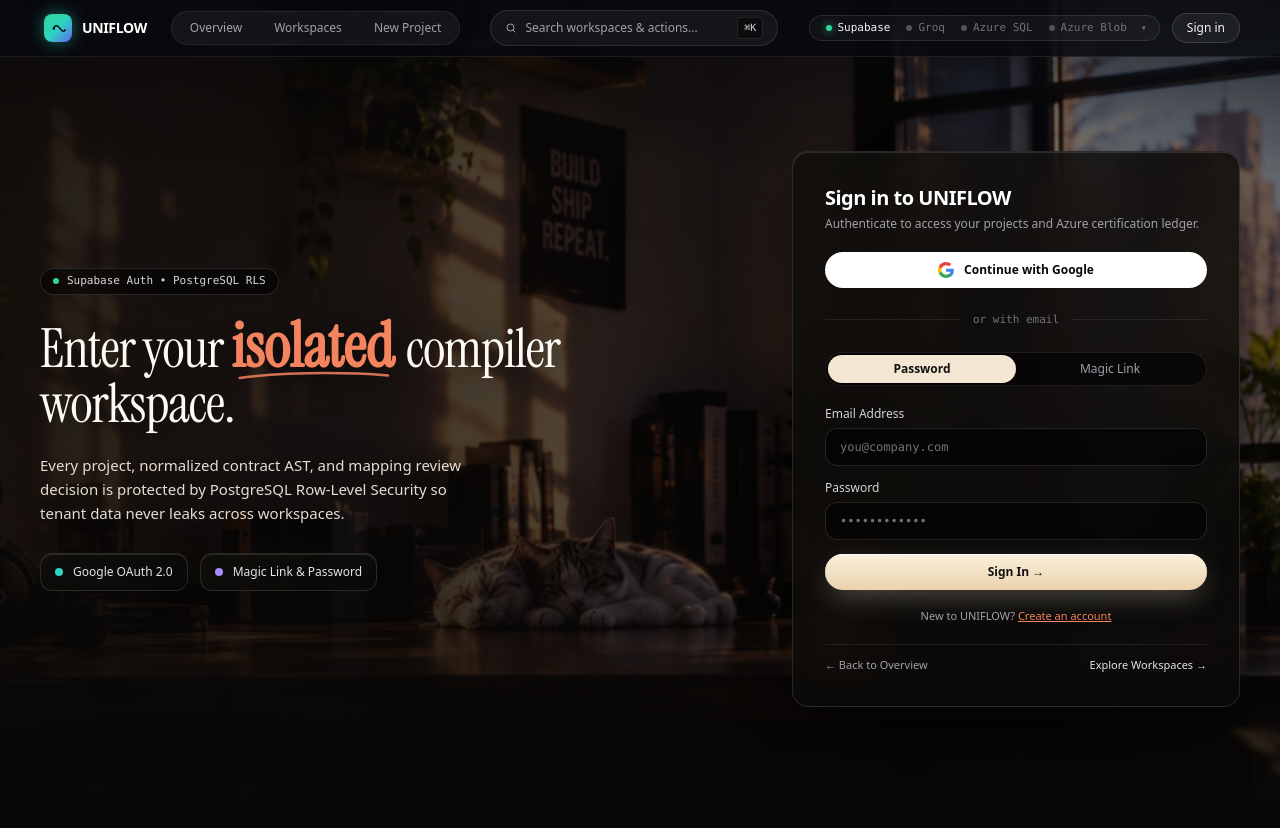
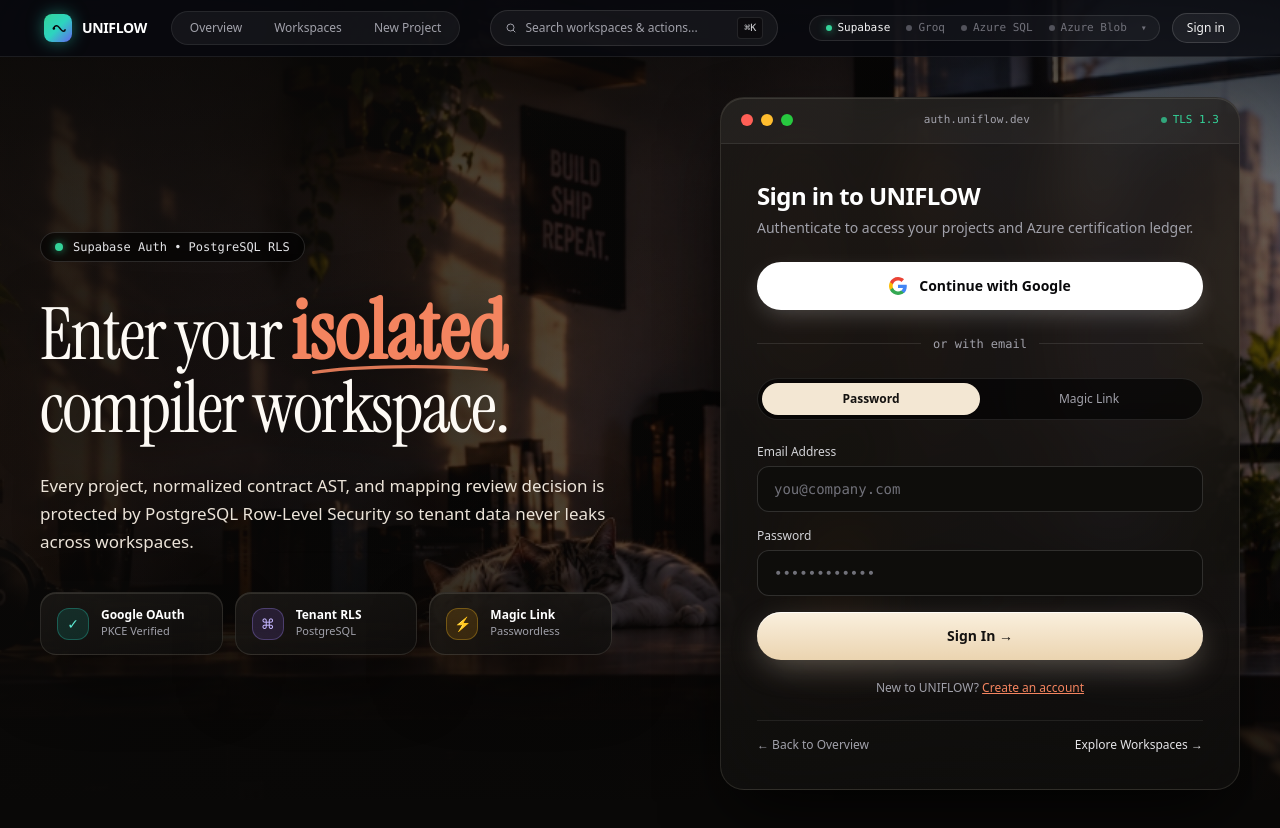
Before and after one commit to Orsted10/Uniflow, a Next.js app: page /login in a window 1280 px wide. Before the commit the page ends 800 px from the top, so only its background shows below. Built offline with nearby package versions, Linux system fonts and the light colour scheme; no server answers.

Commit message:
feat(auth): larger macOS glass auth window, bolder editorial scale, and dark-theme autofill fix

```diff
--- a/app/globals.css
+++ b/app/globals.css
@@ -6,7 +6,6 @@
   :root {
     --font-sans: var(--font-inter), -apple-system, BlinkMacSystemFont, "SF Pro Display", "Segoe UI", Roboto, sans-serif;
     --font-serif: var(--font-serif), Georgia, "Times New Roman", serif;
-    --font-brush: var(--font-caveat), Georgia, cursive;
     --font-mono: var(--font-mono), "SF Mono", Menlo, Consolas, monospace;
 
     --background: 30 10% 4%;
@@ -32,12 +31,12 @@
   }
 
   ::selection {
-    background-color: rgba(244, 132, 95, 0.28);
+    background-color: rgba(243, 231, 211, 0.25);
     color: #ffffff;
   }
 
   * {
-    border-color: rgba(255, 244, 224, 0.09);
+    border-color: rgba(255, 244, 224, 0.08);
     font-variant-numeric: tabular-nums;
   }
 
@@ -51,12 +50,12 @@
   }
 
   ::-webkit-scrollbar-thumb {
-    background: rgba(255, 244, 224, 0.18);
+    background: rgba(255, 244, 224, 0.16);
     border-radius: 9999px;
   }
 
   ::-webkit-scrollbar-thumb:hover {
-    background: rgba(255, 244, 224, 0.32);
+    background: rgba(255, 244, 224, 0.3);
   }
 
   html,
@@ -73,34 +72,54 @@
   font-family: var(--font-serif);
 }
 
-.font-brush {
-  font-family: var(--font-brush);
-}
-
 .apple-glass {
-  background: linear-gradient(165deg, rgba(16, 15, 13, 0.84) 0%, rgba(10, 9, 8, 0.90) 100%);
-  backdrop-filter: blur(28px) saturate(145%);
-  -webkit-backdrop-filter: blur(28px) saturate(145%);
-  border: 1px solid rgba(255, 244, 224, 0.12);
+  background: linear-gradient(165deg, rgba(28, 26, 23, 0.78) 0%, rgba(15, 14, 13, 0.84) 100%);
+  backdrop-filter: blur(32px) saturate(165%);
+  -webkit-backdrop-filter: blur(32px) saturate(165%);
+  border: 1px solid rgba(255, 244, 224, 0.11);
   box-shadow:
-    inset 0 1px 0 0 rgba(255, 248, 235, 0.12),
-    0 24px 64px -14px rgba(0, 0, 0, 0.88);
+    inset 0 1px 0 0 rgba(255, 248, 235, 0.11),
+    0 28px 70px -15px rgba(0, 0, 0, 0.85);
 }
 
 .champagne-pill {
-  background: linear-gradient(180deg, #faf0de 0%, #ead2ac 100%);
+  background: linear-gradient(180deg, #faf0de 0%, #ebd4b0 100%);
   color: #141210;
   box-shadow:
-    inset 0 1px 0 0 rgba(255, 255, 255, 0.78),
-    0 10px 28px -6px rgba(243, 231, 211, 0.35);
+    inset 0 1px 0 0 rgba(255, 255, 255, 0.75),
+    0 10px 32px -6px rgba(243, 231, 211, 0.35);
 }
 
 .champagne-pill:hover {
   background: linear-gradient(180deg, #fff7ea 0%, #f2dec0 100%);
   transform: translateY(-1px);
   box-shadow:
-    inset 0 1px 0 0 rgba(255, 255, 255, 0.88),
-    0 14px 32px -6px rgba(243, 231, 211, 0.45);
+    inset 0 1px 0 0 rgba(255, 255, 255, 0.85),
+    0 14px 36px -6px rgba(243, 231, 211, 0.45);
+}
+
+@keyframes floatSlow {
+
+  0%,
+  100% {
+    transform: translate3d(0, 0, 0) scale(1);
+  }
+
+  50% {
+    transform: translate3d(18px, -14px, 0) scale(1.04);
+  }
+}
+
+@keyframes floatReverse {
+
+  0%,
+  100% {
+    transform: translate3d(0, 0, 0) scale(1);
+  }
+
+  50% {
+    transform: translate3d(-20px, 14px, 0) scale(1.05);
+  }
 }
 
 @keyframes beamTravel {
@@ -108,12 +127,15 @@
     transform: translateX(-100%);
     opacity: 0;
   }
+
   25% {
     opacity: 1;
   }
+
   75% {
     opacity: 1;
   }
+
   100% {
     transform: translateX(220%);
     opacity: 0;
@@ -122,17 +144,37 @@
 
 @keyframes compileFlash {
   0% {
-    box-shadow: inset 0 0 0 1px rgba(52, 211, 153, 0.65), 0 0 24px -4px rgba(16, 185, 129, 0.3);
+    box-shadow: inset 0 0 0 1px rgba(52, 211, 153, 0.65), 0 0 28px -4px rgba(16, 185, 129, 0.35);
   }
+
   100% {
     box-shadow: inset 0 0 0 1px rgba(255, 244, 224, 0.08), 0 0 0 0 transparent;
   }
 }
 
+.animate-float-slow {
+  animation: floatSlow 14s ease-in-out infinite;
+}
+
+.animate-float-reverse {
+  animation: floatReverse 18s ease-in-out infinite;
+}
+
 .animate-beam {
-  animation: beamTravel 2.6s cubic-bezier(0.22, 1, 0.36, 1) infinite;
+  animation: beamTravel 2.4s cubic-bezier(0.22, 1, 0.36, 1) infinite;
 }
 
 .animate-compile-flash {
   animation: compileFlash 700ms cubic-bezier(0.16, 1, 0.3, 1) forwards;
 }
+
+/* Prevent Chrome/Edge autofill from painting bright white boxes over dark glass inputs */
+input:-webkit-autofill,
+input:-webkit-autofill:hover,
+input:-webkit-autofill:focus,
+textarea:-webkit-autofill {
+  -webkit-box-shadow: 0 0 0 1000px #0e0d0b inset !important;
+  -webkit-text-fill-color: #f5f2eb !important;
+  caret-color: #f5f2eb !important;
+  transition: background-color 5000s ease-in-out 0s;
+}
--- a/app/login/page.tsx
+++ b/app/login/page.tsx
@@ -175,30 +175,30 @@ function LoginContent() {
   }
 
   return (
-    <div className="grid grid-cols-1 lg:grid-cols-12 gap-10 lg:gap-12 items-center w-full">
-      {/* Left Editorial Column */}
-      <div className="lg:col-span-6 space-y-5">
-        <div className="inline-flex items-center gap-2 px-3 py-1 rounded-full bg-black/55 backdrop-blur-md border border-white/[0.12] text-[11px] font-mono text-zinc-300">
-          <span className="w-1.5 h-1.5 rounded-full bg-emerald-400" />
+    <div className="grid grid-cols-1 lg:grid-cols-12 gap-10 lg:gap-14 items-center w-full">
+      {/* Left Editorial Column (Larger, Bolder Presence) */}
+      <div className="lg:col-span-6 space-y-7">
+        <div className="inline-flex items-center gap-2.5 px-3.5 py-1.5 rounded-full bg-black/60 backdrop-blur-md border border-white/[0.14] text-xs font-mono text-zinc-200">
+          <span className="w-2 h-2 rounded-full bg-emerald-400 shadow-[0_0_8px_rgba(52,211,153,0.75)]" />
           <span>Supabase Auth &bull; PostgreSQL RLS</span>
         </div>
 
-        <h1 className="font-editorial text-[42px] sm:text-[54px] font-normal tracking-[-0.02em] text-[#fdfaf5] leading-[1.03] drop-shadow-[0_2px_18px_rgba(0,0,0,0.65)]">
+        <h1 className="font-editorial text-[50px] sm:text-[62px] xl:text-[72px] font-normal tracking-[-0.025em] text-[#fdfaf5] leading-[1.01] drop-shadow-[0_4px_24px_rgba(0,0,0,0.7)]">
           Enter your{" "}
           <span className="relative inline-block">
-            <span className="font-brush text-[50px] sm:text-[62px] text-[#f4845f] font-bold tracking-normal leading-none pr-1">
+            <span className="font-brush text-[58px] sm:text-[70px] xl:text-[82px] text-[#f4845f] font-bold tracking-normal leading-none pr-1">
               isolated
             </span>
             <svg
               viewBox="0 0 180 14"
               fill="none"
               aria-hidden="true"
-              className="absolute -bottom-1 left-0 w-full h-3 text-[#f4845f]/85"
+              className="absolute -bottom-1 left-0 w-full h-3.5 text-[#f4845f]/90"
             >
               <path
                 d="M3 10.5C45 4.2 118 2.8 176 7.5"
                 stroke="currentColor"
-                strokeWidth="3"
+                strokeWidth="3.2"
                 strokeLinecap="round"
               />
             </svg>
@@ -206,47 +206,85 @@ function LoginContent() {
           compiler workspace.
         </h1>
 
-        <p className="text-[15px] text-[#e5ddd2] leading-[1.6] max-w-md drop-shadow-[0_1px_10px_rgba(0,0,0,0.8)]">
+        <p className="text-base sm:text-[17px] text-[#ebe3d8] leading-[1.65] max-w-xl drop-shadow-[0_2px_14px_rgba(0,0,0,0.85)]">
           Every project, normalized contract AST, and mapping review decision is protected by
           PostgreSQL Row-Level Security so tenant data never leaks across workspaces.
         </p>
 
-        <div className="pt-2 flex flex-wrap gap-3">
-          <div className="apple-glass rounded-xl px-3.5 py-2.5 flex items-center gap-2.5 text-xs">
-            <span className="w-2 h-2 rounded-full bg-teal-400" />
-            <span className="text-zinc-200 font-medium">Google OAuth 2.0</span>
+        <div className="pt-2 grid grid-cols-1 sm:grid-cols-3 gap-3 max-w-xl">
+          <div className="apple-glass rounded-2xl px-4 py-3.5 flex items-center gap-3">
+            <div className="w-8 h-8 rounded-xl bg-teal-500/15 border border-teal-400/30 flex items-center justify-center text-teal-300 text-sm shrink-0">
+              ✓
             </div>
-          <div className="apple-glass rounded-xl px-3.5 py-2.5 flex items-center gap-2.5 text-xs">
-            <span className="w-2 h-2 rounded-full bg-violet-400" />
-            <span className="text-zinc-200 font-medium">Magic Link &amp; Password</span>
+            <div>
+              <div className="text-xs font-semibold text-white">Google OAuth</div>
+              <div className="text-[11px] text-zinc-400">PKCE Verified</div>
+            </div>
+          </div>
+
+          <div className="apple-glass rounded-2xl px-4 py-3.5 flex items-center gap-3">
+            <div className="w-8 h-8 rounded-xl bg-violet-500/15 border border-violet-400/30 flex items-center justify-center text-violet-300 text-sm shrink-0">
+              ⌘
+            </div>
+            <div>
+              <div className="text-xs font-semibold text-white">Tenant RLS</div>
+              <div className="text-[11px] text-zinc-400">PostgreSQL</div>
+            </div>
+          </div>
+
+          <div className="apple-glass rounded-2xl px-4 py-3.5 flex items-center gap-3">
+            <div className="w-8 h-8 rounded-xl bg-amber-500/15 border border-amber-400/30 flex items-center justify-center text-amber-300 text-sm shrink-0">
+              ⚡
+            </div>
+            <div>
+              <div className="text-xs font-semibold text-white">Magic Link</div>
+              <div className="text-[11px] text-zinc-400">Passwordless</div>
+            </div>
           </div>
         </div>
       </div>
 
-      {/* Right Frosted Glass Auth Card */}
+      {/* Right Larger Frosted Glass Auth Window */}
       <div className="lg:col-span-6 flex justify-center lg:justify-end">
-        <div className="apple-glass rounded-2xl p-6 sm:p-8 w-full max-w-md space-y-5">
+        <div className="apple-glass rounded-3xl overflow-hidden w-full max-w-[520px]">
+          {/* macOS Window Chrome */}
+          <div className="px-5 py-3.5 bg-white/[0.04] border-b border-white/[0.08] flex items-center justify-between">
+            <div className="flex items-center gap-2">
+              <span className="w-3 h-3 rounded-full bg-[#ff5f56]" />
+              <span className="w-3 h-3 rounded-full bg-[#ffbd2e]" />
+              <span className="w-3 h-3 rounded-full bg-[#27c93f]" />
+            </div>
+            <span className="font-mono text-[11px] text-zinc-400">
+              auth.uniflow.dev
+            </span>
+            <span className="text-[11px] font-mono text-emerald-400 flex items-center gap-1.5">
+              <span className="w-1.5 h-1.5 rounded-full bg-emerald-400 animate-pulse" />
+              TLS 1.3
+            </span>
+          </div>
+
+          <div className="p-7 sm:p-9 space-y-6">
             {activeUserEmail ? (
-            <div className="space-y-4">
-              <div className="space-y-1">
-                <h2 className="text-lg font-semibold text-white tracking-tight">
+              <div className="space-y-5">
+                <div className="space-y-1.5">
+                  <h2 className="text-2xl font-semibold text-white tracking-tight">
                     Session Active
                   </h2>
-                <p className="text-xs text-zinc-400">
+                  <p className="text-sm text-zinc-400">
                     Signed in as <span className="font-mono text-emerald-300">{activeUserEmail}</span>
                   </p>
                 </div>
-              <div className="flex flex-col gap-2.5 pt-2">
+                <div className="flex flex-col gap-3 pt-2">
                   <Link
                     href="/projects"
-                  className="champagne-pill w-full text-center text-xs font-semibold py-2.5 rounded-full transition"
+                    className="champagne-pill w-full text-center text-sm font-semibold py-3 rounded-full transition"
                   >
                     Open Workspaces →
                   </Link>
                   <button
                     type="button"
                     onClick={handleSignOut}
-                  className="w-full text-xs font-medium py-2.5 rounded-full border border-white/[0.14] bg-white/[0.04] hover:bg-white/[0.08] text-zinc-200 transition"
+                    className="w-full text-sm font-medium py-3 rounded-full border border-white/[0.15] bg-white/[0.05] hover:bg-white/[0.1] text-zinc-200 transition"
                   >
                     Sign out
                   </button>
@@ -255,10 +293,10 @@ function LoginContent() {
             ) : (
               <>
                 <div>
-                <h2 className="text-xl font-semibold text-white tracking-tight">
+                  <h2 className="text-2xl font-semibold text-white tracking-tight">
                     {isSignUp ? "Create your account" : "Sign in to UNIFLOW"}
                   </h2>
-                <p className="text-xs text-zinc-400 mt-1">
+                  <p className="text-sm text-zinc-400 mt-1.5">
                     {isSignUp
                       ? "Start compiling contract migrations with Supabase RLS."
                       : "Authenticate to access your projects and Azure certification ledger."}
@@ -270,19 +308,19 @@ function LoginContent() {
                 )}
 
                 {successMsg && (
-                <div className="p-3 bg-emerald-950/50 border border-emerald-500/30 text-emerald-200 rounded-xl text-xs leading-relaxed">
+                  <div className="p-3.5 bg-emerald-950/50 border border-emerald-500/30 text-emerald-200 rounded-xl text-xs leading-relaxed">
                     {successMsg}
                   </div>
                 )}
 
-              {/* Google OAuth Primary Button */}
+                {/* Google OAuth Primary Pill Button */}
                 <button
                   type="button"
                   onClick={handleGoogleSignIn}
                   disabled={googleLoading || loading}
-                className="w-full flex items-center justify-center gap-2.5 py-2.5 px-4 rounded-full bg-white text-zinc-950 hover:bg-zinc-200 disabled:opacity-50 font-semibold text-xs transition shadow-sm"
+                  className="w-full flex items-center justify-center gap-3 py-3.5 px-5 rounded-full bg-white text-zinc-950 hover:bg-zinc-100 disabled:opacity-50 font-semibold text-sm transition shadow-[0_8px_24px_-6px_rgba(255,255,255,0.25)]"
                 >
-                <svg width="16" height="16" viewBox="0 0 24 24" aria-hidden="true">
+                  <svg width="18" height="18" viewBox="0 0 24 24" aria-hidden="true">
                     <path
                       fill="#4285F4"
                       d="M23.745 12.27c0-.7-.06-1.4-.19-2.07H12v4.51h6.6c-.29 1.52-1.14 2.82-2.4 3.68v3.05h3.88c2.27-2.09 3.665-5.17 3.665-9.17Z"
@@ -303,14 +341,14 @@ function LoginContent() {
                   <span>{googleLoading ? "Connecting to Google..." : "Continue with Google"}</span>
                 </button>
 
-              <div className="relative flex items-center py-1">
-                <div className="flex-grow border-t border-white/[0.08]" />
-                <span className="shrink mx-3 text-[11px] font-mono text-zinc-500">or with email</span>
-                <div className="flex-grow border-t border-white/[0.08]" />
+                <div className="relative flex items-center py-0.5">
+                  <div className="flex-grow border-t border-white/[0.1]" />
+                  <span className="shrink mx-3 text-xs font-mono text-zinc-400">or with email</span>
+                  <div className="flex-grow border-t border-white/[0.1]" />
                 </div>
 
                 {/* Segmented Pill Toggle */}
-              <div className="flex p-0.5 rounded-full bg-black/55 border border-white/[0.09] text-xs font-medium">
+                <div className="flex p-1 rounded-full bg-black/60 border border-white/[0.1] text-xs font-medium">
                   <button
                     type="button"
                     onClick={() => {
@@ -318,7 +356,7 @@ function LoginContent() {
                       setErrorMsg(null);
                       setSuccessMsg(null);
                     }}
-                  className={`flex-1 py-1.5 rounded-full transition ${
+                    className={`flex-1 py-2 rounded-full transition ${
                       mode === "password"
                         ? "bg-[#f3e7d3] text-[#141210] font-semibold shadow-sm"
                         : "text-zinc-400 hover:text-zinc-200"
@@ -333,7 +371,7 @@ function LoginContent() {
                       setErrorMsg(null);
                       setSuccessMsg(null);
                     }}
-                  className={`flex-1 py-1.5 rounded-full transition ${
+                    className={`flex-1 py-2 rounded-full transition ${
                       mode === "magic_link"
                         ? "bg-[#f3e7d3] text-[#141210] font-semibold shadow-sm"
                         : "text-zinc-400 hover:text-zinc-200"
@@ -344,41 +382,43 @@ function LoginContent() {
                 </div>
 
                 {mode === "password" ? (
-                <form onSubmit={handlePasswordAuth} className="space-y-3.5 text-xs">
+                  <form onSubmit={handlePasswordAuth} className="space-y-4 text-sm">
                     <div>
-                    <label htmlFor="email" className="block font-medium text-zinc-300 mb-1.5">
+                      <label htmlFor="email" className="block text-xs font-medium text-zinc-300 mb-1.5">
                         Email Address
                       </label>
                       <input
                         id="email"
                         type="email"
                         required
+                        autoComplete="email"
                         placeholder="you@company.com"
                         value={email}
                         onChange={(e) => setEmail(e.target.value)}
-                      className="w-full border border-white/[0.12] bg-black/55 rounded-xl px-3.5 py-2.5 text-zinc-100 placeholder-zinc-500 focus:outline-none focus:ring-1 focus:ring-[#f3e7d3]/50 font-mono text-xs"
+                        className="w-full border border-white/[0.14] bg-[#0e0d0b] rounded-xl px-4 py-3 text-zinc-100 placeholder-zinc-500 focus:outline-none focus:ring-1 focus:ring-[#f3e7d3]/60 font-mono text-sm"
                       />
                     </div>
 
                     <div>
-                    <label htmlFor="password" className="block font-medium text-zinc-300 mb-1.5">
+                      <label htmlFor="password" className="block text-xs font-medium text-zinc-300 mb-1.5">
                         Password
                       </label>
                       <input
                         id="password"
                         type="password"
                         required
+                        autoComplete={isSignUp ? "new-password" : "current-password"}
                         placeholder="••••••••••••"
                         value={password}
                         onChange={(e) => setPassword(e.target.value)}
-                      className="w-full border border-white/[0.12] bg-black/55 rounded-xl px-3.5 py-2.5 text-zinc-100 placeholder-zinc-500 focus:outline-none focus:ring-1 focus:ring-[#f3e7d3]/50 font-mono text-xs"
+                        className="w-full border border-white/[0.14] bg-[#0e0d0b] rounded-xl px-4 py-3 text-zinc-100 placeholder-zinc-500 focus:outline-none focus:ring-1 focus:ring-[#f3e7d3]/60 font-mono text-sm"
                       />
                     </div>
 
                     <button
                       type="submit"
                       disabled={loading || googleLoading}
-                    className="champagne-pill w-full font-semibold py-2.5 rounded-full transition disabled:opacity-50"
+                      className="champagne-pill w-full font-semibold py-3.5 rounded-full text-sm transition disabled:opacity-50"
                     >
                       {loading
                         ? "Authenticating..."
@@ -387,7 +427,7 @@ function LoginContent() {
                         : "Sign In →"}
                     </button>
 
-                  <div className="pt-1 text-center text-[11px] text-zinc-400">
+                    <div className="pt-1 text-center text-xs text-zinc-400">
                       {isSignUp ? (
                         <span>
                           Already have an account?{" "}
@@ -414,37 +454,38 @@ function LoginContent() {
                     </div>
                   </form>
                 ) : (
-                <form onSubmit={handleMagicLink} className="space-y-3.5 text-xs">
+                  <form onSubmit={handleMagicLink} className="space-y-4 text-sm">
                     <div>
-                    <label htmlFor="magicEmail" className="block font-medium text-zinc-300 mb-1.5">
+                      <label htmlFor="magicEmail" className="block text-xs font-medium text-zinc-300 mb-1.5">
                         Email Address
                       </label>
                       <input
                         id="magicEmail"
                         type="email"
                         required
+                        autoComplete="email"
                         value={email}
                         onChange={(e) => setEmail(e.target.value)}
                         placeholder="you@company.com"
-                      className="w-full border border-white/[0.12] bg-black/55 rounded-xl px-3.5 py-2.5 text-zinc-100 placeholder-zinc-500 focus:outline-none focus:ring-1 focus:ring-[#f3e7d3]/50 font-mono text-xs"
+                        className="w-full border border-white/[0.14] bg-[#0e0d0b] rounded-xl px-4 py-3 text-zinc-100 placeholder-zinc-500 focus:outline-none focus:ring-1 focus:ring-[#f3e7d3]/60 font-mono text-sm"
                       />
                     </div>
 
                     <button
                       type="submit"
                       disabled={loading || googleLoading}
-                    className="champagne-pill w-full font-semibold py-2.5 rounded-full transition disabled:opacity-50"
+                      className="champagne-pill w-full font-semibold py-3.5 rounded-full text-sm transition disabled:opacity-50"
                     >
                       {loading ? "Sending Link..." : "Send Magic Link →"}
                     </button>
 
-                  <p className="text-[11px] text-zinc-400 text-center">
+                    <p className="text-xs text-zinc-400 text-center">
                       We will email you a passwordless sign-in link.
                     </p>
                   </form>
                 )}
 
-              <div className="pt-3 border-t border-white/[0.08] flex items-center justify-between text-[11px] text-zinc-400">
+                <div className="pt-4 border-t border-white/[0.08] flex items-center justify-between text-xs text-zinc-400">
                   <Link href="/" className="hover:text-zinc-200 transition">
                     ← Back to Overview
                   </Link>
@@ -457,6 +498,7 @@ function LoginContent() {
           </div>
         </div>
       </div>
+    </div>
   );
 }
 
@@ -466,7 +508,7 @@ export default function LoginPage() {
       <HeroBackdrop />
       <TopBar />
 
-      <main className="relative z-10 max-w-[1440px] mx-auto px-5 sm:px-8 lg:px-10 py-12 w-full flex-1 flex items-center">
+      <main className="relative z-10 max-w-[1440px] mx-auto px-5 sm:px-8 lg:px-10 py-10 w-full flex-1 flex items-center">
         <React.Suspense
           fallback={
             <div className="apple-glass rounded-2xl p-8 text-center text-xs text-zinc-400 mx-auto">
```
Lines whose indentation alone changed are shown as unchanged.
